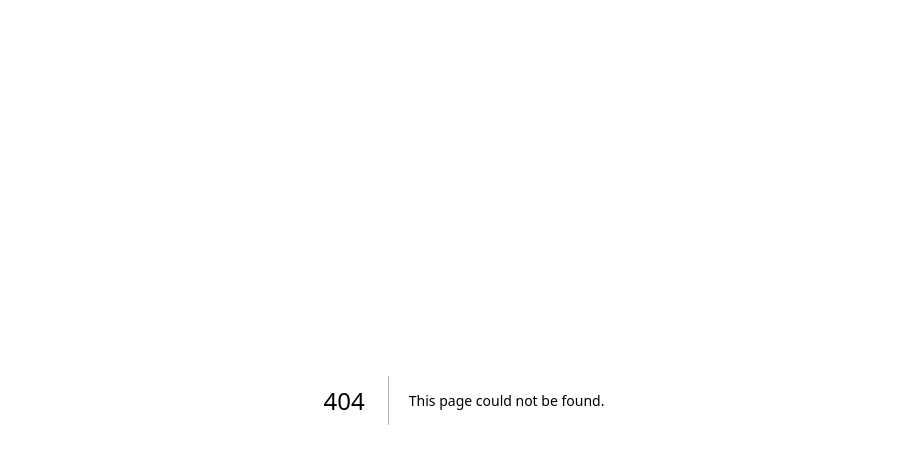
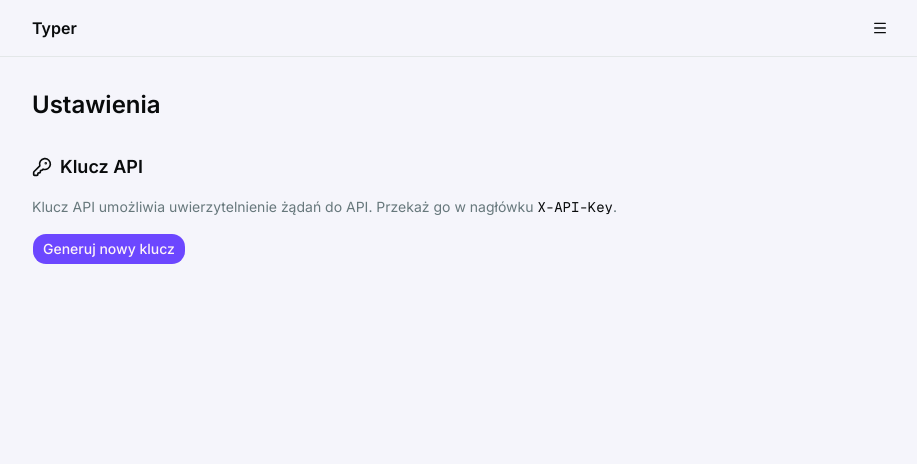
Before and after one commit to altrazmedia/typer-2, a Next.js app: page /settings in a window 1280 px wide. Before the commit this address had no page. Shown: the top 464 px of the page, without its empty margins (176-1093 px from the left). Built offline with nearby package versions, Linux system fonts and the light colour scheme; no server answers; sample sign-in values are in the browser's storage.

Commit message:
Display Settings page with API Key generation

```diff
--- /dev/null
+++ b/app/(app)/settings/page.tsx
@@ -0,0 +1 @@
+export { SettingsPage as default } from "@/features/auth/pages/settings-page";
--- /dev/null
+++ b/features/auth/components/api-key-section.tsx
@@ -0,0 +1,103 @@
+"use client";
+
+import {
+    CheckIcon,
+    CopyIcon,
+    KeyRoundIcon,
+    TriangleAlertIcon,
+} from "lucide-react";
+import { useState } from "react";
+
+import { Button } from "@/components/ui/button";
+import { Input } from "@/components/ui/input";
+import { showErrorToast } from "@/lib/toast";
+
+export const ApiKeySection: React.FC = () => {
+    const [apiKey, setApiKey] = useState<string | null>(null);
+    const [isLoading, setIsLoading] = useState(false);
+    const [copied, setCopied] = useState(false);
+
+    async function handleGenerate() {
+        setIsLoading(true);
+        try {
+            const res = await fetch("/api/me/api-key/regenerate", {
+                method: "POST",
+            });
+            if (!res.ok) {
+                showErrorToast("Nie udało się wygenerować klucza API.");
+                return;
+            }
+            const data = (await res.json()) as { apiKey: string };
+            setApiKey(data.apiKey);
+            setCopied(false);
+        } catch {
+            showErrorToast("Nie udało się wygenerować klucza API.");
+        } finally {
+            setIsLoading(false);
+        }
+    }
+
+    async function handleCopy() {
+        if (!apiKey) return;
+        await navigator.clipboard.writeText(apiKey);
+        setCopied(true);
+        setTimeout(() => setCopied(false), 2000);
+    }
+
+    return (
+        <section className="space-y-4">
+            <div className="flex items-center gap-2">
+                <KeyRoundIcon className="size-5" />
+                <h2 className="font-heading text-lg font-semibold">
+                    Klucz API
+                </h2>
+            </div>
+
+            <div className="space-y-2 text-sm text-muted-foreground">
+                <p>
+                    Klucz API umożliwia uwierzytelnienie żądań do API. Przekaż
+                    go w nagłówku{" "}
+                    <code className="font-mono text-foreground">X-API-Key</code>
+                    .
+                </p>
+            </div>
+
+            <Button onClick={handleGenerate} disabled={isLoading}>
+                {isLoading ? "Generowanie..." : "Generuj nowy klucz"}
+            </Button>
+
+            {apiKey !== null && (
+                <div className="space-y-3">
+                    <div className="flex items-center gap-2 rounded-lg border border-yellow-500/50 bg-yellow-500/10 px-3 py-2 text-sm text-yellow-700 dark:text-yellow-400">
+                        <TriangleAlertIcon className="size-4 shrink-0" />
+                        <p>
+                            Poprzednie klucze zostały unieważnione. Ten klucz
+                            nie zostanie pokazany ponownie - skopiuj go teraz.
+                        </p>
+                    </div>
+
+                    <div className="flex gap-2">
+                        <Input
+                            readOnly
+                            value={apiKey}
+                            className="font-mono"
+                            aria-label="Wygenerowany klucz API"
+                        />
+                        <Button
+                            variant="outline"
+                            size="icon"
+                            onClick={handleCopy}
+                            aria-label="Skopiuj klucz"
+                        >
+                            {copied ? (
+                                <CheckIcon className="size-4" />
+                            ) : (
+                                <CopyIcon className="size-4" />
+                            )}
+                        </Button>
+                    </div>
+                </div>
+            )}
+        </section>
+    );
+};
--- a/features/auth/components/header-user-menu.tsx
+++ b/features/auth/components/header-user-menu.tsx
@@ -1,6 +1,7 @@
 "use client";
 
-import { MenuIcon, MoonIcon, SunIcon } from "lucide-react";
+import { MenuIcon, MoonIcon, SettingsIcon, SunIcon } from "lucide-react";
+import Link from "next/link";
 import type { FC } from "react";
 
 import { Button } from "@/components/ui/button";
@@ -40,6 +41,10 @@ export const HeaderUserMenu: FC = () => {
                     {isDark ? <SunIcon /> : <MoonIcon />}
                     {isDark ? "Jasny motyw" : "Ciemny motyw"}
                 </DropdownMenuItem>
+                <DropdownMenuItem render={<Link href="/settings" />}>
+                    <SettingsIcon />
+                    Ustawienia
+                </DropdownMenuItem>
                 <DropdownMenuSeparator />
                 <SignOutMenuItem />
             </DropdownMenuContent>
--- /dev/null
+++ b/features/auth/pages/settings-page.tsx
@@ -0,0 +1,19 @@
+import { redirect } from "next/navigation";
+
+import { auth } from "@/lib/auth";
+
+import { ApiKeySection } from "@/features/auth/components/api-key-section";
+
+export async function SettingsPage() {
+    const session = await auth();
+    if (!session?.user?.id) {
+        redirect("/login");
+    }
+
+    return (
+        <div className="space-y-8">
+            <h1 className="font-heading text-2xl font-semibold">Ustawienia</h1>
+            <ApiKeySection />
+        </div>
+    );
+}
--- a/package.json
+++ b/package.json
@@ -41,7 +41,6 @@
         "tw-animate-css": "^1.4.0"
     },
     "devDependencies": {
-        "@rolldown/binding-linux-x64-gnu": "1.0.0-rc.16",
         "@tailwindcss/postcss": "^4",
         "@testing-library/jest-dom": "^6.9.1",
         "@testing-library/react": "^16.3.2",
```
Also changed, not shown: 2 other files (tests, documents, lock files or other folders).
